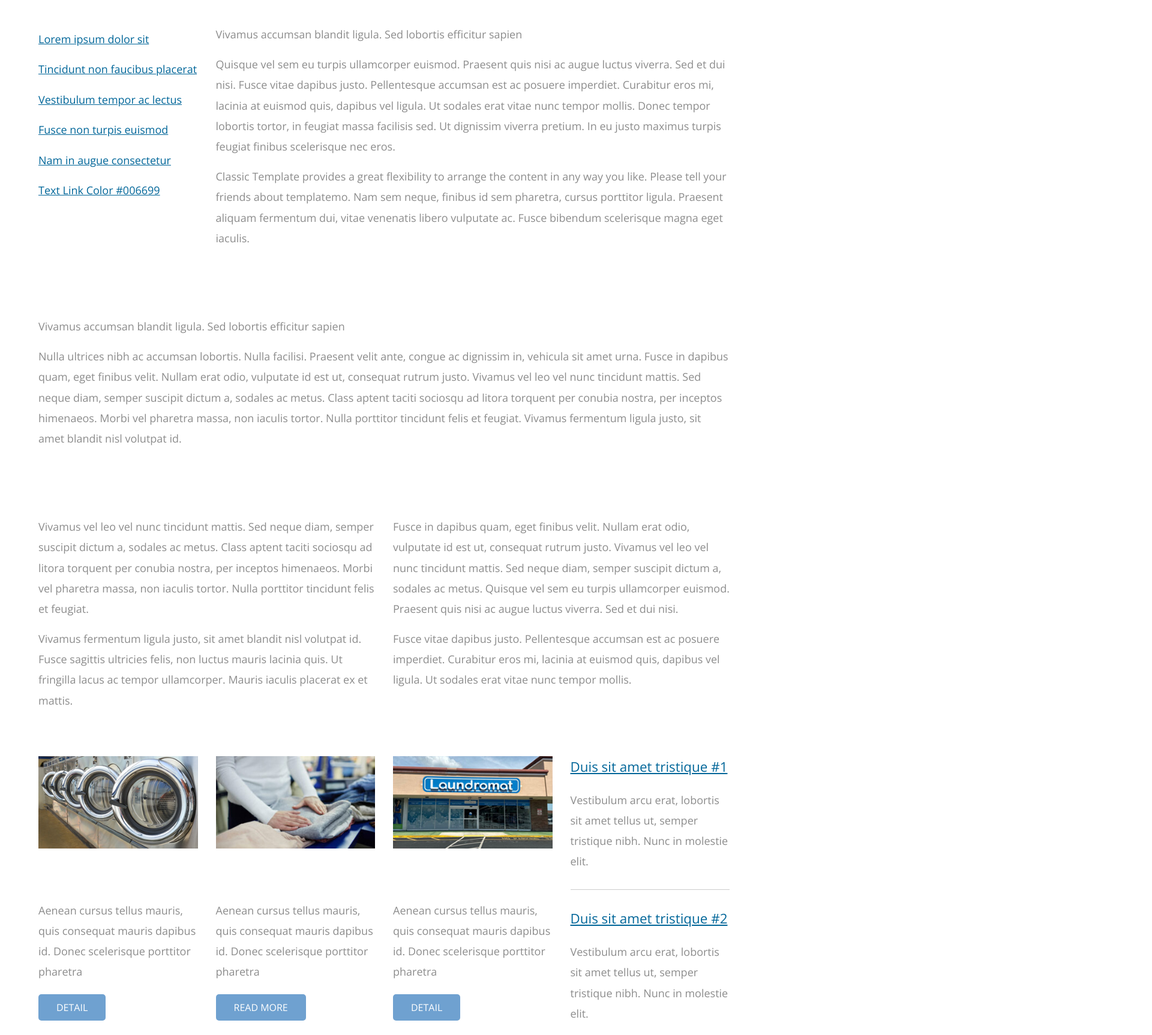
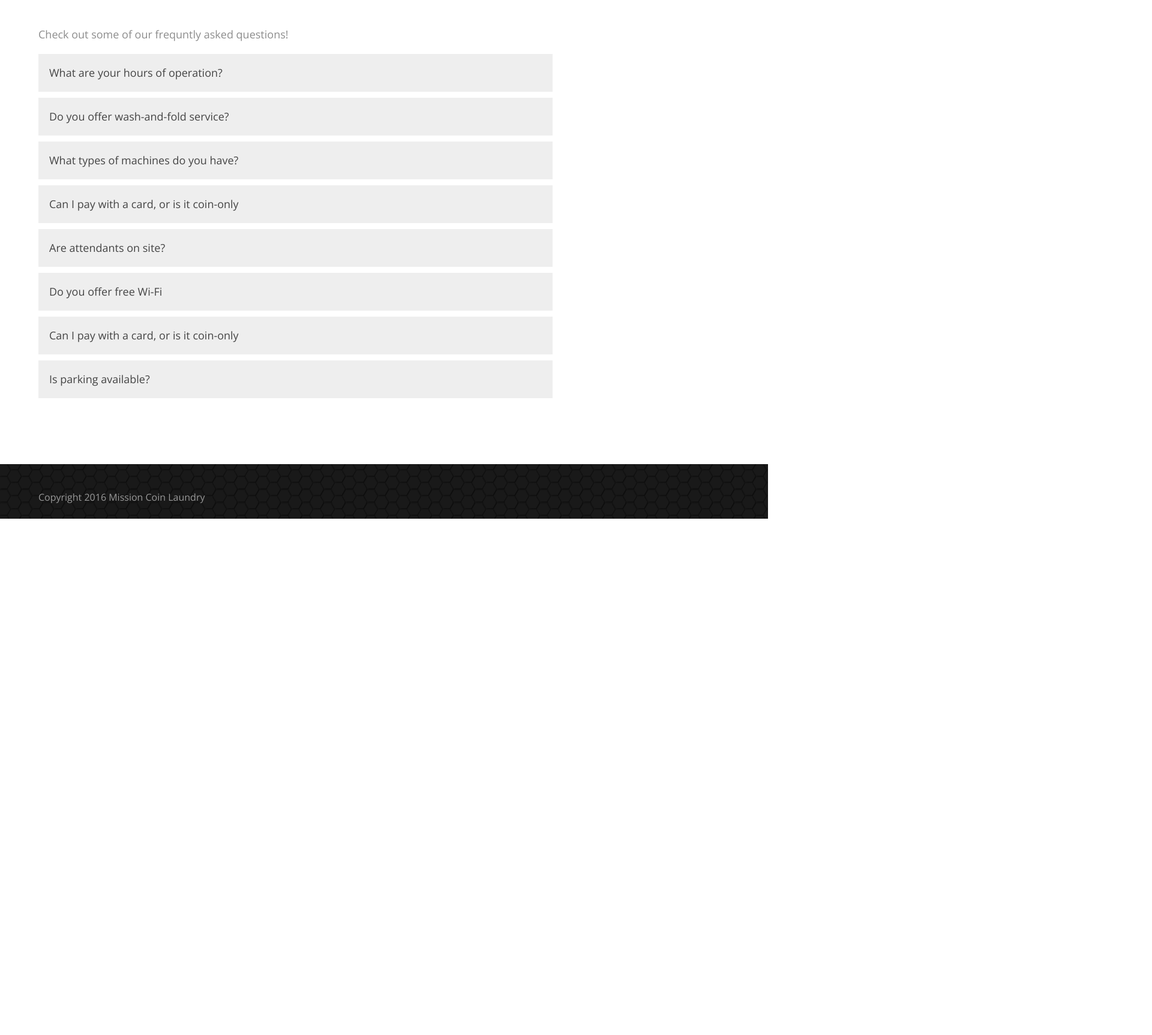
Before and after one commit to ElijahTideDesign09/per5navarroresponsivesite, a plain HTML site: page services.html in a window 1280 px wide. Shown: the part 377-2103 px from the top of the page at 60% size, 1920 px wide, since content can reach past the window. After the commit the page ends 1242 px from the top, so only its background shows below. Drawn offline with nearby package versions, Linux system fonts and the light colour scheme; a script that the page names is missing.

Commit message:
Update faqs.html

```diff
--- a/services.html
+++ b/services.html
@@ -5,12 +5,43 @@
     <meta http-equiv="X-UA-Compatible" content="IE=edge">
     <meta name="viewport" content="width=device-width, initial-scale=1">
 
-    <title>Classic - About Page</title>
+    <title>Mission Coin Laundry - Services</title>
 
     <link rel="stylesheet" href="https://fonts.googleapis.com/css?family=Open+Sans:300,400">
     <link rel="stylesheet" href="css/bootstrap.min.css">
     <link rel="stylesheet" href="css/style.css">
 
+    <style>
+        /* ACCORDION CSS -------------------------------------------*/
+        .accordion {
+          background-color: #eee;
+          color: #444;
+          cursor: pointer;
+          padding: 18px;
+          width: 100%;
+          text-align: left;
+          border: none;
+          outline: none;
+          transition: 0.4s;
+          font-size: 18px;
+          margin-bottom: 10px;
+        }
+
+        .active, .accordion:hover {
+          background-color: #ccc;
+        }
+
+        .panel {
+          padding: 0 18px;
+          background-color: white;
+          display: none;
+          overflow: hidden;
+          border-left: 2px solid #ccc;
+          border-right: 2px solid #ccc;
+          border-bottom: 2px solid #ccc;
+          margin-bottom: 15px;
+        }
+    </style>
 
 </head>
 
@@ -19,11 +50,11 @@
 <div class="header">
     <div class="container-fluid">
         <div class="header-inner">
-                    <a href="index.html" class="navbar-brand site-name"><img src="img/Design Choice 1.png"  height="115" alt=""/></a>
-
+            <a href="index.html" class="navbar-brand site-name">
+                <img src="img/Design Choice 1.png" height="115" alt=""/>
+            </a>
 
             <nav class="navbar main-nav">
-
                 <button class="navbar-toggler hidden-md-up" type="button" data-toggle="collapse" data-target="#tmNavbar">
                     &#9776;
                 </button>
@@ -33,7 +64,7 @@
                         <li class="nav-item">
                             <a href="index.html" class="nav-link">Home</a>
                         </li>
-                                <li class="nav-item ">
+                        <li class="nav-item">
                             <a href="about.html" class="nav-link">About</a>
                         </li>
                         <li class="nav-item active">
@@ -47,136 +78,82 @@
                         </li>
                     </ul>
                 </div>
-
             </nav>
-
         </div>
     </div>
 </div>
 
-        <div class="about-img-container">
-
-        </div>
+<div class=""><img src="img/servicesimg.jpg" width="2000" height="200" alt=""/></div>
 
 <section class="section">
     <div class="container-fluid">
         <div class="row 2-rows-sm-swap">
-                    <div class="col-xs-12 col-sm-12 col-md-4 col-lg-3 col-xl-3 2-rows-sm-down-2">
 
-                        <h3 class="gold-text">Sidebar Links</h3>
+            <!-- SIDEBAR --><!-- MAIN CONTENT WITH ACCORDION -->
+            <div class="col-xs-12 col-sm-12 col-md-8 col-lg-9 col-xl-9 2-rows-sm-down-1">
 
-                        <nav>
-                            <ul class="nav">
-                                <li><a href="#" class="text-link">Lorem ipsum dolor sit</a></li>
-                                <li><a href="#" class="text-link">Tincidunt non faucibus placerat</a></li>
-                                <li><a href="#" class="text-link">Vestibulum tempor ac lectus</a></li>
-                                <li><a href="#" class="text-link">Fusce non turpis euismod</a></li>
-                                <li><a href="#" class="text-link">Nam in augue consectetur</a></li>
-                                <li><a href="#" class="text-link">Text Link Color #006699</a></li>
-                            </ul>
-                        </nav>
+                <h3 class="gold-text">Faqs</h3>
+                <p>Check out some of our frequntly asked questions!</p>
 
+                <!-- ACCORDION SECTION -->
+                <button class="accordion">What are your hours of operation?</button>
+                <div class="panel">
+                  <p> We’re open 7 days a week from 6:00 AM to 10:00 PM. Last wash is recommended by 8:30 PM.
+</p>
                 </div>
 
-                    <div class="col-xs-12 col-sm-12 col-md-8 col-lg-9 col-xl-9 2-rows-sm-down-1">
-                        <h3 class="gold-text">Pellentesque fermentum mauris</h3>
-                        <p>Vivamus accumsan blandit ligula. Sed lobortis efficitur sapien</p>
-                        <p>Quisque vel sem eu turpis ullamcorper euismod. Praesent quis nisi ac augue luctus viverra. Sed et dui nisi. Fusce vitae dapibus justo. Pellentesque accumsan est ac posuere imperdiet. Curabitur eros mi, lacinia at euismod quis, dapibus vel ligula. Ut sodales erat vitae nunc tempor mollis. Donec tempor lobortis tortor, in feugiat massa facilisis sed. Ut dignissim viverra pretium. In eu justo maximus turpis feugiat finibus scelerisque nec eros.</p>
-                        <p>
-                        Classic Template provides a great flexibility to arrange the content in any way you like. Please tell your friends about templatemo. Nam sem neque, finibus id sem pharetra, cursus porttitor ligula. Praesent aliquam fermentum dui, vitae venenatis libero vulputate ac. Fusce bibendum scelerisque magna eget iaculis.</p>
-                    </div>
+                <button class="accordion">Do you offer wash-and-fold service?</button>
+                <div class="panel">
+                  <p>D Yes! Our wash-and-fold service is available daily. Drop off your laundry and we’ll clean, dry, and neatly fold it for you—usually ready the same day.
+</p>
                 </div>
 
-                <div class="row margin-t-mid">
-                    <div class="col-xs-12">
-                        <h3 class="gold-text">Pellentesque fermentum mauris</h3>
-                        <p>Vivamus accumsan blandit ligula. Sed lobortis efficitur sapien</p>
-                        <p>Nulla ultrices nibh ac accumsan lobortis. Nulla facilisi. Praesent velit ante, congue ac dignissim in, vehicula sit amet urna. Fusce in dapibus quam, eget finibus velit. Nullam erat odio, vulputate id est ut, consequat rutrum justo. Vivamus vel leo vel nunc tincidunt mattis. Sed neque diam, semper suscipit dictum a, sodales ac metus. Class aptent taciti sociosqu ad litora torquent per conubia nostra, per inceptos himenaeos. Morbi vel pharetra massa, non iaculis tortor. Nulla porttitor tincidunt felis et feugiat. Vivamus fermentum ligula justo, sit amet blandit nisl volutpat id.</p>
-                    </div>
+                <button class="accordion">What types of machines do you have?</button>
+                <div class="panel">
+                  <p> We offer a full range of high-capacity washers and dryers, including machines large enough for blankets, comforters, and bulky items.
+</p>
                 </div>
 
-                <div class="row margin-t-mid">
-                    <div class="col-xs-12 col-sm-12 col-md-6 col-lg-6 col-xl-6 sm-m-b">
-                        <h3 class="gold-text">Pellentesque fermentum mauris</h3>
-                        <p>Vivamus vel leo vel nunc tincidunt mattis. Sed neque diam, semper suscipit dictum a, sodales ac metus. Class aptent taciti sociosqu ad litora torquent per conubia nostra, per inceptos himenaeos. Morbi vel pharetra massa, non iaculis tortor. Nulla porttitor tincidunt felis et feugiat.</p>
-                        <p>Vivamus fermentum ligula justo, sit amet blandit nisl volutpat id. Fusce sagittis ultricies felis, non luctus mauris lacinia quis. Ut fringilla lacus ac tempor ullamcorper. Mauris iaculis placerat ex et mattis.</p>
+                <button class="accordion">Can I pay with a card, or is it coin-only</button>
+                <div class="panel">
+                  <p>We provide hemming, repairs, zipper fixes, button replacements, and small tailoring adjustments.</p>
                 </div>
 
-                    <div class="col-xs-12 col-sm-12 col-md-6 col-lg-6 col-xl-6">
-                        <h3 class="gold-text">Pellentesque fermentum mauris</h3>
-                        <p>
-                            Fusce in dapibus quam, eget finibus velit. Nullam erat odio, vulputate id est ut, consequat rutrum justo. Vivamus vel leo vel nunc tincidunt mattis. Sed neque diam, semper suscipit dictum a, sodales ac metus. Quisque vel sem eu turpis ullamcorper euismod. Praesent quis nisi ac augue luctus viverra. Sed et dui nisi.
+                <button class="accordion">Are attendants on site?</button>
+                <div class="panel">
+                  <p> Yes, we have friendly attendants available throughout the day to assist with questions, machine issues, and wash-and-fold orders.
 </p>
-                        <p>
-                            Fusce vitae dapibus justo. Pellentesque accumsan est ac posuere imperdiet. Curabitur eros mi, lacinia at euismod quis, dapibus vel ligula. Ut sodales erat vitae nunc tempor mollis.
+                </div>
+ <button class="accordion">Do you offer free Wi-Fi</button>
+              <div class="panel">
+                  <p>Yes! Customers can enjoy free Wi-Fi while they wait. We also provide seating and charging outlets.
+</p>
+                </div>
+                <div class="panel">
+                  <p> Yes, we have friendly attendants available throughout the day to assist with questions, machine issues, and wash-and-fold orders.
+</p>
+              </div>
+ <button class="accordion">Can I pay with a card, or is it coin-only</button>
+                <div class="panel">
+                  <p>We provide hemming, repairs, zipper fixes, button replacements, and small tailoring adjustments.</p>
+                </div>
+
+                <button class="accordion">Is parking available?
+</button>
+                <div class="panel">
+                  <p>  Yes, we offer plenty of on-site parking, including easy access for loading and unloading laundry.
+
 </p>
                 </div>
 
             </div>
-
-                <div class="row margin-t-mid">
-                    <div class="col-xs-12 col-sm-6 col-md-3 col-lg-3 col-xl-3">
-
-                        <div class="content-box">
-                            <img src="img/img-310x180-1.jpg" alt="Image" class="margin-b-30 img-fluid">
-                            <h4 class="margin-b-20 gold-text">Lorem ipsum dolor #1</h4>
-                            <p class="margin-b-20">Aenean cursus tellus mauris, quis
-                            consequat mauris dapibus id. Donec
-                            scelerisque porttitor pharetra</p>
-                            <a href="#" class="btn text-uppercase">Detail</a>
         </div>
-
-                    </div>
-
-                    <div class="col-xs-12 col-sm-6 col-md-3 col-lg-3 col-xl-3">
-
-                        <div class="content-box">
-                            <img src="img/img-310x180-2.jpg" alt="Image" class="margin-b-30 img-fluid">
-                            <h4 class="margin-b-20 gold-text">Lorem ipsum dolor #2</h4>
-                            <p class="margin-b-20">Aenean cursus tellus mauris, quis
-                            consequat mauris dapibus id. Donec
-                            scelerisque porttitor pharetra</p>
-                            <a href="#" class="btn text-uppercase">Read More</a>
-                        </div>
-
-                    </div>
-
-                    <div class="col-xs-12 col-sm-6 col-md-3 col-lg-3 col-xl-3">
-
-                        <div class="content-box">
-                            <img src="img/img-310x180-3.jpg" alt="Image" class="margin-b-30 img-fluid">
-                            <h4 class="margin-b-20 gold-text">Lorem ipsum dolor #3</h4>
-                            <p class="margin-b-20">Aenean cursus tellus mauris, quis
-                            consequat mauris dapibus id. Donec
-                            scelerisque porttitor pharetra</p>
-                            <a href="#" class="btn text-uppercase">Detail</a>
-                        </div>
-
-                    </div>
-
-                    <div class="col-xs-12 col-sm-6 col-md-3 col-lg-3 col-xl-3">
-
-                        <div class="content-box margin-b-30">
-                            <a href="#" class="text-link"><h4 class="margin-b-20 thin-font">Duis sit amet tristique #1</h4></a>
-                            <p class="margin-b-30">Vestibulum arcu erat, lobortis sit amet tellus ut, semper tristique nibh. Nunc in molestie elit.</p><hr>
-                        </div>
-                        <div class="content-box">
-                            <a href="#" class="text-link"><h4 class="margin-b-20 thin-font">Duis sit amet tristique #2</h4></a>
-                            <p>Vestibulum arcu erat, lobortis sit amet tellus ut, semper tristique nibh. Nunc in molestie elit.</p>
-                        </div>
-
-                    </div>
-                </div>
-
     </div>
 </section>
 
 <footer class="footer">
     <div class="container-fluid">
-                <div class="row">
-                  <div class="clearfix hidden-lg-up"></div>
-                </div>
-
+        <div class="row"><div class="clearfix hidden-lg-up"></div></div>
         <div class="row">
             <div class="col-xs-12 copyright-col">
                 <p class="copyright-text">Copyright 2016 Mission Coin Laundry</p>
@@ -185,11 +162,22 @@
     </div>
 </footer>
 
-
-
+<!-- JS ------------------------------------------------------->
 <script src="js/jquery-1.11.3.min.js"></script>
 <script src="https://www.atlasestateagents.co.uk/javascript/tether.min.js"></script>
 <script src="js/bootstrap.min.js"></script>
 
+<!-- ACCORDION JS -->
+<script>
+var acc = document.getElementsByClassName("accordion");
+for (let i = 0; i < acc.length; i++) {
+  acc[i].addEventListener("click", function() {
+    this.classList.toggle("active");
+    let panel = this.nextElementSibling;
+    panel.style.display = panel.style.display === "block" ? "none" : "block";
+  });
+}
+</script>
+
 </body>
 </html>
```
Lines whose indentation alone changed are shown as unchanged.
